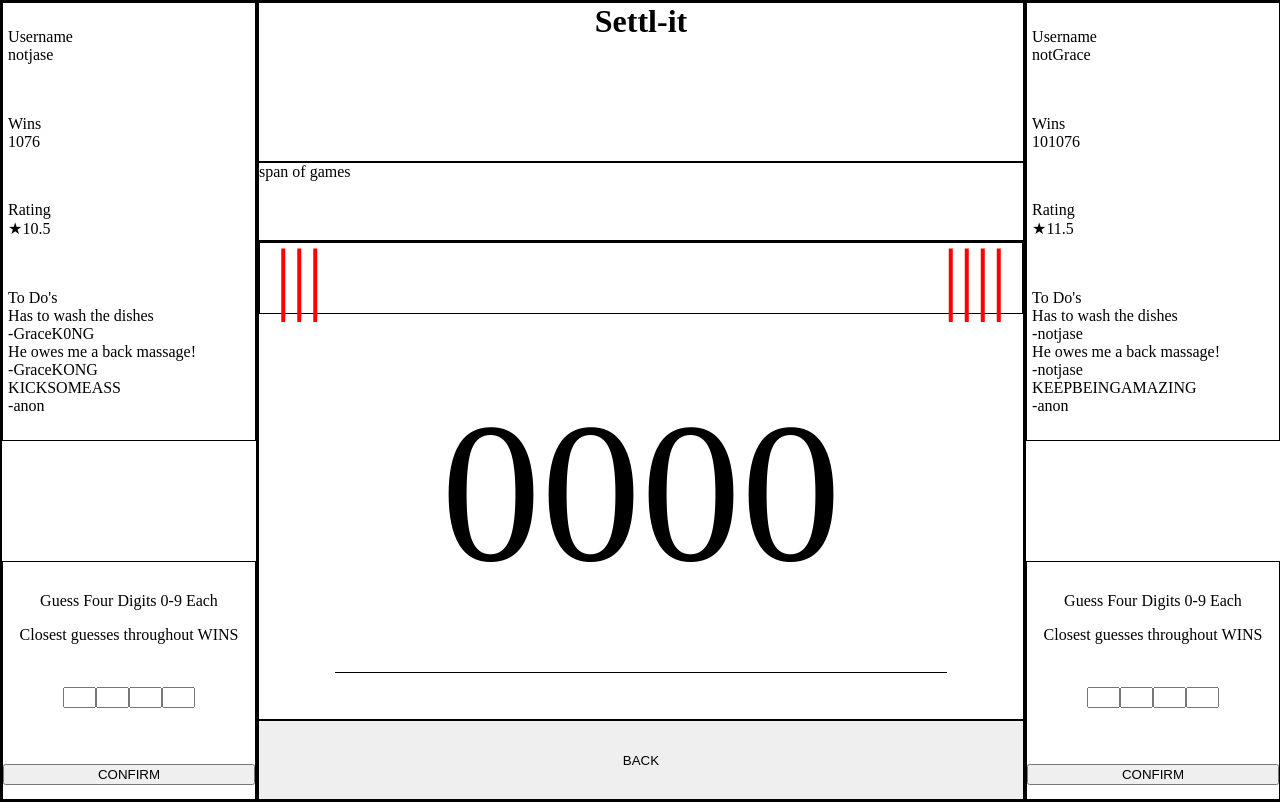
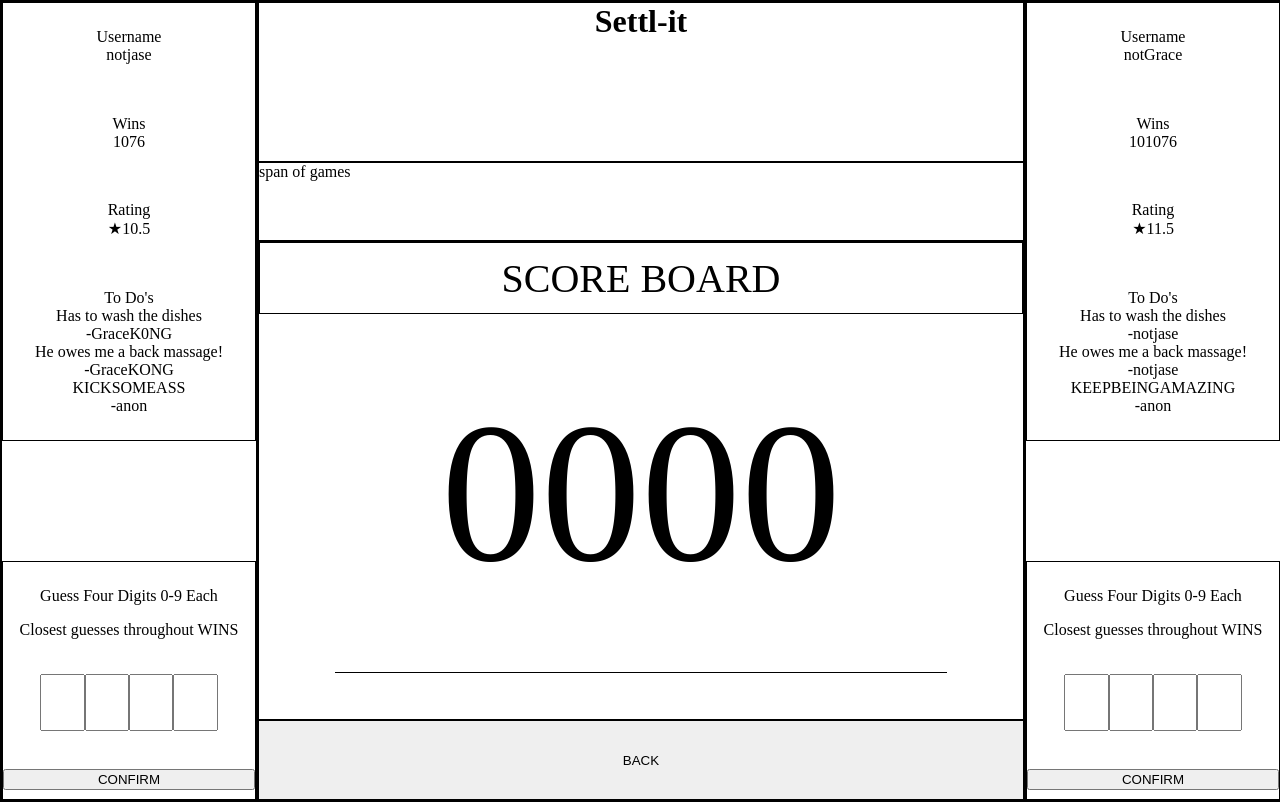
Before and after one commit to jase-d/uDecide, a Next.js app: page /settl-it/app in a window 1280 px wide. Built offline with nearby package versions, Linux system fonts and the light colour scheme.

Commit message:
Keep track of round wins alerts winner then resets score

```diff
--- a/pages/settl-it/app.jsx
+++ b/pages/settl-it/app.jsx
@@ -15,7 +15,10 @@ export default class App extends React.Component {
       ply2Ready: false,
       ply2Guess: null,
       finishRound: false,
-      gameValues: [0,0,0,0]
+      gameValues: [0,0,0,0],
+      roundWinner: null,
+      score1: '',
+      score2: ''
     };
     this.isReady = this.isReady.bind(this);
     this.compare = this.compare.bind(this);
@@ -25,16 +28,32 @@ export default class App extends React.Component {
     await this.setState({ gameValues: gameValues, finishRound: !this.state.finishRound });
 
     var keep1 = document.getElementById(styles.scoreKeeper1);
-    var differences1 = this.state.ply1Guess.map((guess, index) => Math.abs(guess - gameValues[index]))
+    var differences1 = this.state.ply1Guess.map((guess, index) => Math.abs(guess - gameValues[index]));
     var total1 = differences1.reduce((acc, difference) => acc += difference, 0);
 
     var keep2 = document.getElementById(styles.scoreKeeper2);
-    console.log(keep2, 'KEEP 2')
-    var differences2 = this.state.ply2Guess.map((guess, index) => Math.abs(guess - gameValues[index]))
+    var differences2 = this.state.ply2Guess.map((guess, index) => Math.abs(guess - gameValues[index]));
     var total2 = differences2.reduce((acc, difference) => acc += difference, 0);
 
-    keep1.innerHTML = `<span>${differences1.join(' + ')}</span> = <span>${total1}</span>`
-    keep2.innerHTML = `<span>${differences2.join(' + ')}</span> = <span>${total2}</span>`
+    keep1.innerHTML = `<span>${differences1.join(' + ')}</span> = <span>${total1}</span>`;
+    keep2.innerHTML = `<span>${differences2.join(' + ')}</span> = <span>${total2}</span>`;
+
+    if (total1 > total2) {
+      await this.setState({score2: this.state.score2 += '|'});
+    } else {
+      await this.setState({score1: this.state.score1 += '|'});
+    };
+
+    if (this.state.score1.length === 5 || this.state.score2.length === 5) {
+      if (this.state.score1.length === 5) {
+        alert('PLAYER 1 WINS');
+        this.forceUpdate();
+      } else if (this.state.score2.length === 5) {
+        alert('PLAYER 2 WINS');
+        this.forceUpdate();
+      };
+      this.setState({score1: '', score2: ''});
+    };
   };
 
   gameReady() {
@@ -46,8 +65,8 @@ export default class App extends React.Component {
         button.style.display = 'block';
         this.setState({ gameReady: !this.state.gameReady })
       };
-    }, 100)
-  }
+    }, 100);
+  };
 
   isReady(player, values) {
     console.log(values)
@@ -72,7 +91,7 @@ export default class App extends React.Component {
     return(
       <div className={styles.outter}>
           <Player1 gameValues={this.state.gameValues} isReady={this.isReady} />
-          <Main compare={this.compare} />
+          <Main score1={this.state.score1} score2={this.state.score2} compare={this.compare} />
           <Player2 gameValues={this.state.gameValues} isReady={this.isReady}/>
       </div>
     );
--- a/pages/settl-it/components/GameBox.jsx
+++ b/pages/settl-it/components/GameBox.jsx
@@ -50,7 +50,7 @@ export default class GameBox extends React.Component {
   render() {
     return (
       <div className={styles.gameBox}>
-        <ScoreBar/>
+        <ScoreBar score1={this.props.score1} score2={this.props.score2}/>
         <Game  number={this.state.number}/>
         <div className={styles.gameButton}>
           <button id={styles.gameButton} onClick={() => this.getNumber()}>{this.state.button}</button>
--- a/pages/settl-it/components/Main.jsx
+++ b/pages/settl-it/components/Main.jsx
@@ -19,7 +19,7 @@ export default class Main extends React.Component {
         </h1>
         <div className={styles.bar}> span of games
         </div>
-        <GameBox compare={this.props.compare} />
+        <GameBox score1={this.props.score1} score2={this.props.score2} compare={this.props.compare} />
         <button className={styles.back}>BACK</button>
       </div>
     );
--- a/pages/settl-it/components/ScoreBar.jsx
+++ b/pages/settl-it/components/ScoreBar.jsx
@@ -1,12 +1,13 @@
 import React from 'react';
 import styles from '../styles/settl.module.css';
 
-const ScoreBoard = (props) => {
-
+const ScoreBoard = ({score1, score2}) => {
+  console.log(score1, score2)
   return (
     <div className={styles.scoreBar}>
-      <div>|||</div>
-      <div>||||</div>
+      <div id={styles.score1}>{score1}</div>
+      <div id={styles.scoreLogo}>SCORE BOARD</div>
+      <div id={styles.score2}>{score2}</div>
     </div>
   );
 };
--- a/pages/settl-it/styles/settl.module.css
+++ b/pages/settl-it/styles/settl.module.css
@@ -6,6 +6,19 @@
 #scoreKeeper2 {
   display: block;
   letter-spacing: .1rem;
+}
+
+#score1 {
+  color: 'red';
+}
+
+#score2 {
+  color: 'red';
+}
+
+#scoreLogo {
+  font-size: 5vh;
+  color: black;
 }
 
 .outter {
@@ -28,6 +41,7 @@
   display: flex;
   flex-direction: column;
   justify-content: space-around;
+  text-align: center;
 }
 
 .playerInput {
@@ -40,10 +54,16 @@
 
 .player1Picks {
   width: 10%;
+  padding: 5%;
+  padding-right: 1%;
+  font-size: 3vh;
 }
 
 .player2Picks {
   width: 10%;
+  padding: 5%;
+  padding-right: 1%;
+  font-size: 3vh;
 }
 
 /*//////////////////////////////
```
